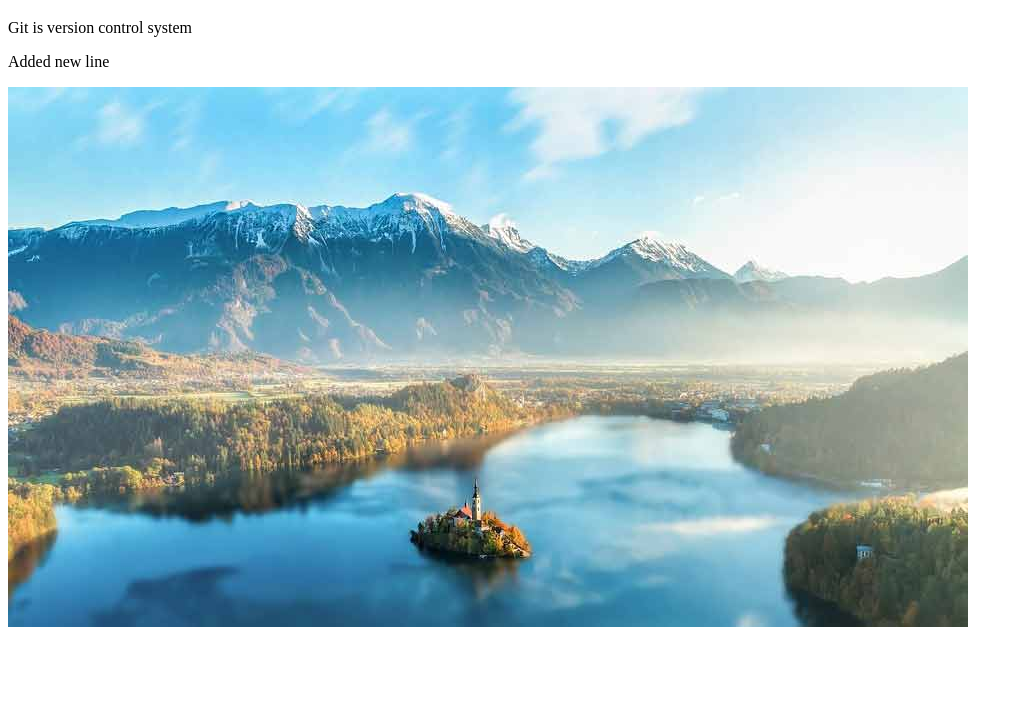
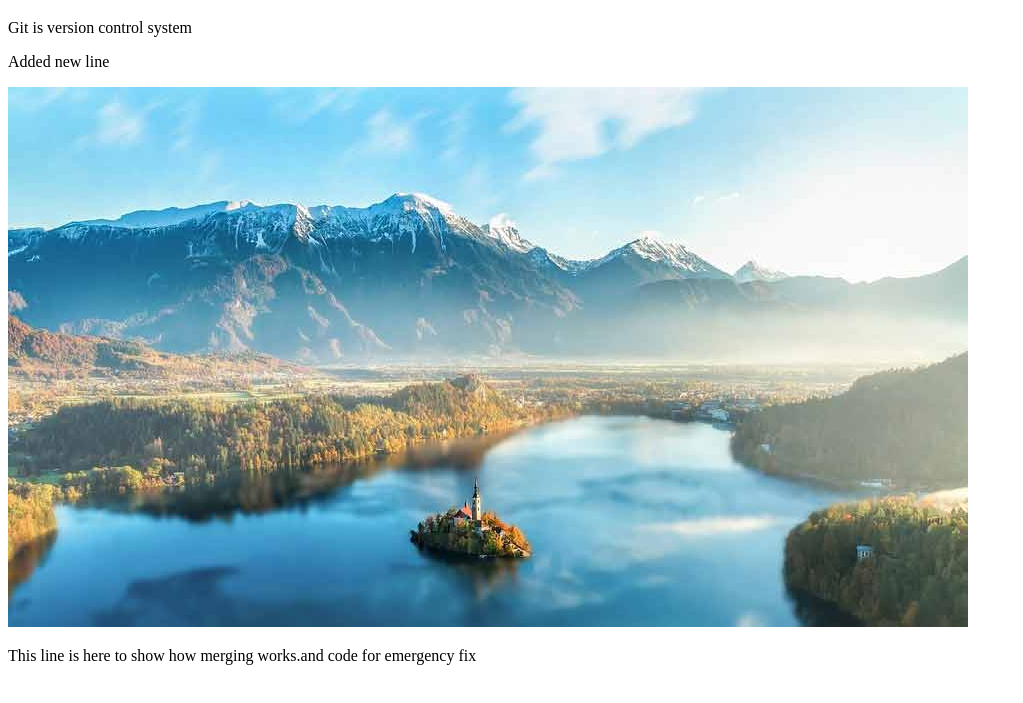
Before and after one commit to tyrionlannister18/ml2, a plain HTML site: page index.html in a window 1280 px wide. Shown: the part 61-764 px from the top of the page, without its empty margins (0-1023 px from the left). Drawn offline with Linux system fonts and the light colour scheme.

Commit message:
emergency fixed

```diff
--- a/index.html
+++ b/index.html
@@ -9,5 +9,7 @@
 
 <div><img src="background2.jpg" alt="Nature"
 style="width:100%;max-width:960px"></div>
+
+<p>This line is here to show how merging works.and code for emergency fix</p>
 </body>
 </html>
```
